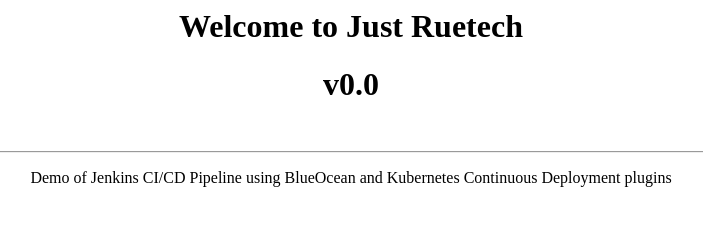
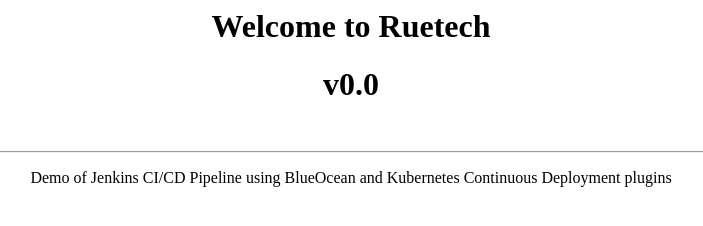
Before and after one commit to yabsambaye/test-jenkins, a plain HTML site: page index.html in a window 1280 px wide. Shown: the whole page, without its empty margins (289-992 px from the left). Drawn offline with Linux system fonts and the light colour scheme.

Commit message:
index update

```diff
--- a/index.html
+++ b/index.html
@@ -1,5 +1,5 @@
 <center>
-	<h1>Welcome to Just Ruetech</h1>
+	<h1>Welcome to Ruetech</h1>
 	<h1>v0.0</h1>
 	<br><hr>
 	<p>Demo of Jenkins CI/CD Pipeline using BlueOcean and Kubernetes Continuous Deployment plugins</p>
```
